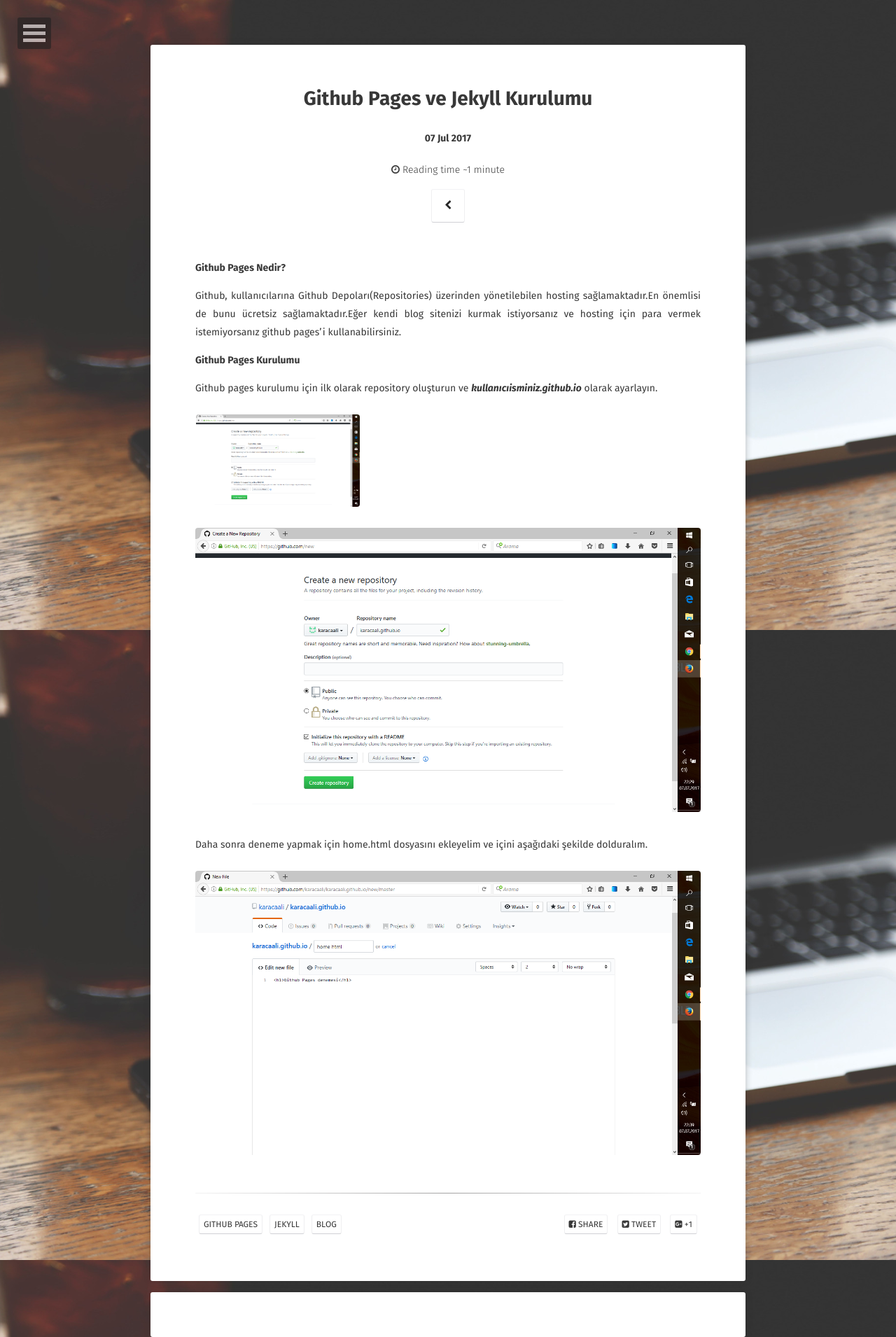
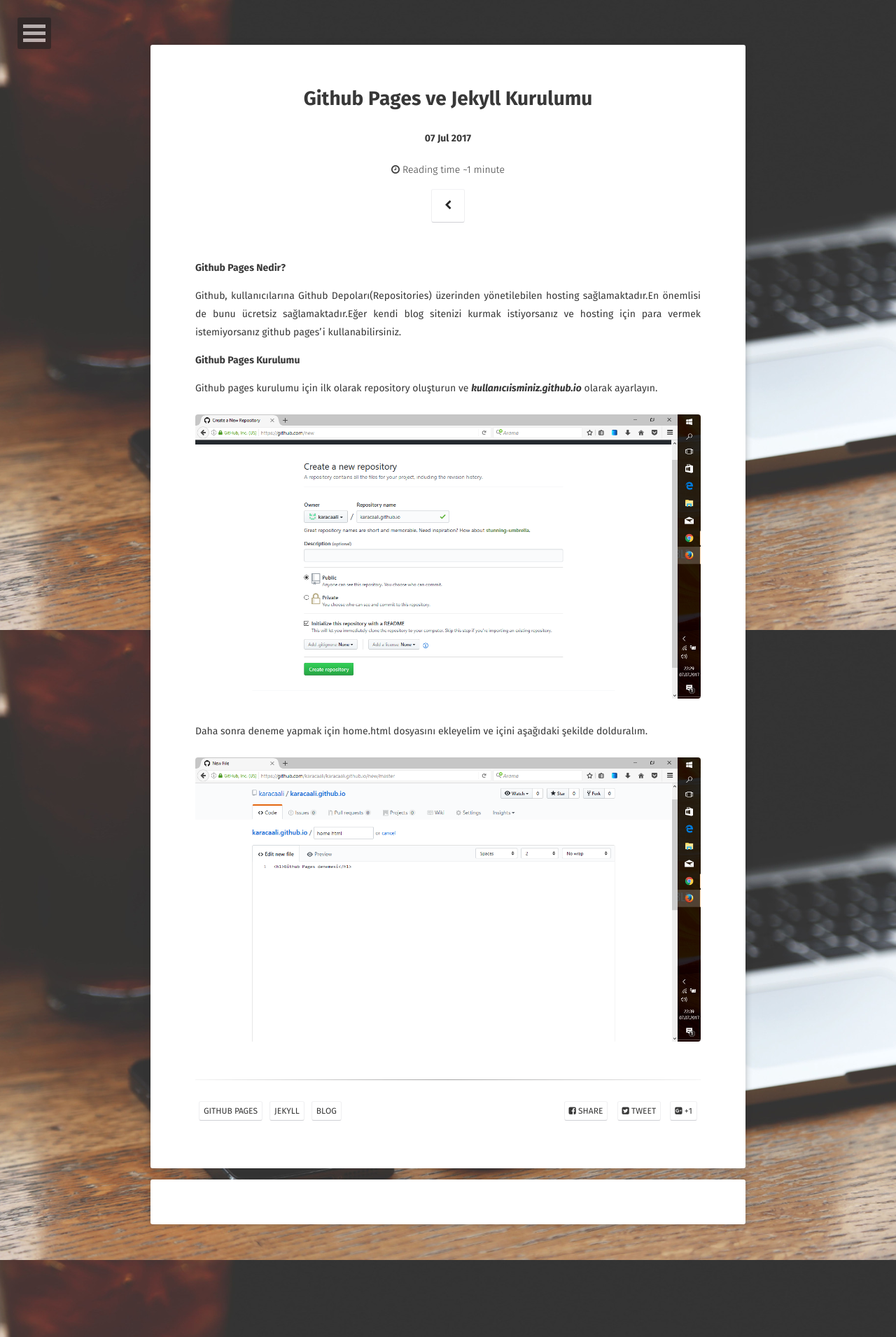
Before and after one commit to alikaraca/alikaraca.github.io, a Jekyll site: the page built from _posts/2017-07-07-github-pages-jekyll-kurulum.md, in a window 1280 px wide. Shown: the whole page at 70% size. Built offline with Jekyll 4.4.1, drawn with Linux system fonts in a browser that asks for light colours; some web fonts are replaced; comment, search, counter and statistics services are not loaded.

Commit message:
Update 2017-07-07-github-pages-jekyll-kurulum.md

```diff
--- a/_posts/2017-07-07-github-pages-jekyll-kurulum.md
+++ b/_posts/2017-07-07-github-pages-jekyll-kurulum.md
@@ -13,9 +13,7 @@
 **Github Pages Kurulumu**
 
 Github pages kurulumu için ilk olarak repository oluşturun ve **_kullanıcıisminiz.github.io_** olarak ayarlayın.
-<figure class="third">
-	<img src="/assets/img/github pages.png">
-</figure>
+
 <figure>
    <a href="/assets/img/github pages.png">
    <img src="/assets/img/github pages.png"></a>
```
